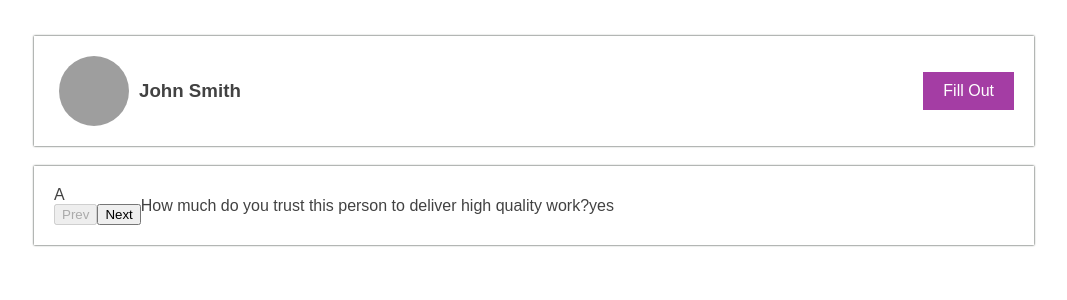
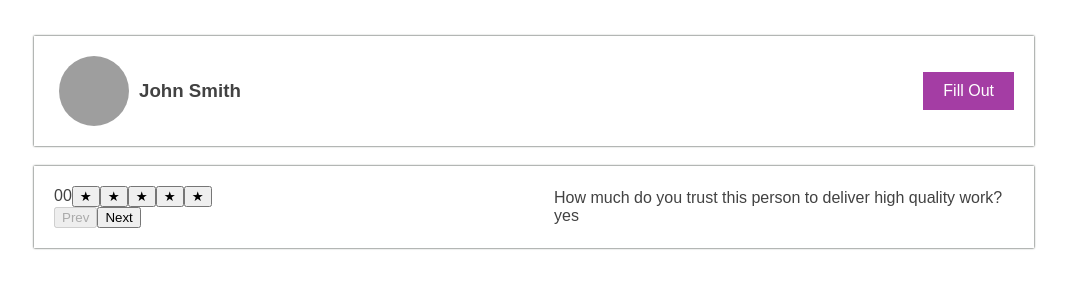
Before and after one commit to amaben2020/raw-react, a React (Create React App) app: page /user/p0 in a window 1280 px wide. Shown: the top 300 px of the page, without its empty margins (106-1173 px from the left). Built offline with nearby package versions, Linux system fonts and the light colour scheme; grey boxes are pictures that could not be loaded.

Commit message:
building the rating component

```diff
--- a/src/app/components/Rating/index.tsx
+++ b/src/app/components/Rating/index.tsx
@@ -1,7 +1,59 @@
-import React from 'react';
+import React, { useState } from 'react';
+import styles from './styles.module.css';
+
+// pass the value to the q1 array and update its prop with response: 1-10
 
 const Rating = () => {
-  return <div>Rating</div>;
+  const [ratingAndHover, setRatingAndHover] = useState({
+    rating: 0,
+    hover: 0,
+  });
+
+  const handleClick = (idx: number) => {
+    setRatingAndHover((prev) => ({
+      ...prev,
+      rating: Number(idx),
+    }));
+  };
+
+  const handleMouseEnter = (idx: number) => {
+    setRatingAndHover((prev) => ({
+      ...prev,
+      hover: Number(idx),
+    }));
+  };
+  const handleMouseLeave = (idx: number) => {
+    setRatingAndHover((prev) => ({
+      ...prev,
+      hover: ratingAndHover.rating,
+    }));
+  };
+
+  return (
+    <div className={styles.starsWrapper}>
+      {ratingAndHover.hover}
+      {ratingAndHover.rating}
+      {[...Array(5)].map((star, index) => {
+        index += 1;
+        return (
+          <button
+            type='button'
+            key={index}
+            className={
+              index <= (ratingAndHover.hover || ratingAndHover.rating)
+                ? 'on'
+                : 'off'
+            }
+            onClick={() => handleClick(index)}
+            onMouseEnter={() => handleMouseEnter(index)}
+            onMouseLeave={() => handleMouseLeave(index)}
+          >
+            <span className='star'>&#9733;</span>
+          </button>
+        );
+      })}
+    </div>
+  );
 };
 
 export default Rating;
--- /dev/null
+++ b/src/app/components/Rating/styles.module.css
@@ -0,0 +1,13 @@
+.starsWrapper {
+  background-color: transparent;
+  border: none;
+  outline: none;
+  width: 500px;
+  cursor: pointer;
+}
+.on {
+  color: #000;
+}
+.off {
+  color: #ccc;
+}
--- a/src/app/context/index.tsx
+++ b/src/app/context/index.tsx
@@ -20,8 +20,6 @@ export const Feedback = React.createContext<InitialState>(initialState);
 const { Provider } = Feedback;
 
 const FeedbackContext = ({ children }: { children: React.ReactNode }) => {
-  const [qtn, setQuestions] = useState<any>(Data.questions);
-
   const addFeedback = () => console.log('added');
 
   const add = React.useCallback(addFeedback, []);
@@ -34,10 +32,8 @@ const FeedbackContext = ({ children }: { children: React.ReactNode }) => {
       users,
       user,
       feedback,
-      qtn,
-      setQuestions,
     }),
-    [add, users, user, feedback, qtn, setQuestions]
+    [add, users, user, feedback]
   );
 
   return <Provider value={value}>{children}</Provider>;
--- a/src/app/pages/Feedback.tsx
+++ b/src/app/pages/Feedback.tsx
@@ -2,7 +2,9 @@ import React, { useState } from 'react';
 import { useEffect } from 'react';
 import { useParams } from 'react-router-dom';
 import Card from '../components/Card';
+import Rating from '../components/Rating';
 import Wizard from '../components/Wizard';
+import useCtx from '../hooks/useCtx';
 import usersInDb from './../../data/data.json';
 import styles from './styles.module.css';
 
@@ -83,7 +85,7 @@ const Feedback = () => {
     <div className={styles.wrapper}>
       <Card name={user.name} image={user.avatarUrl} id={user.id} />
       <Wizard data={questions}>
-        <Comp1 />
+        <Rating />
         <Comp2 />
         <Comp3 />
         <Comp4 />
```
Also changed, not shown: src/app/components/Wizard/hof.tsx (deleted, +0 -7 lines).
